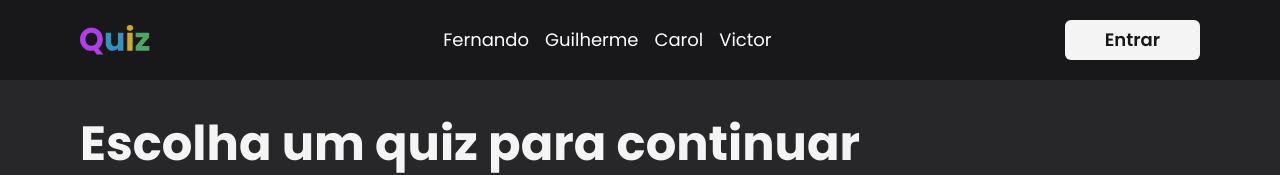
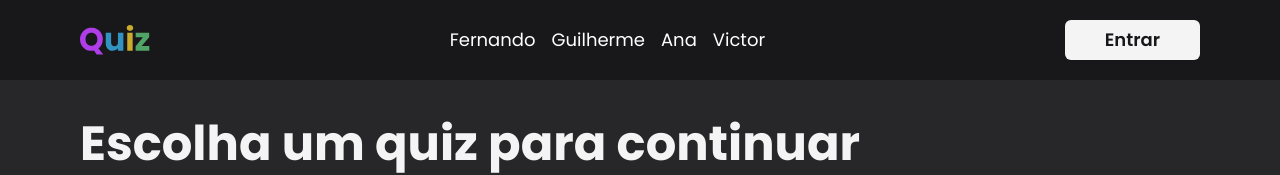
Before and after one commit to gsdeoliveira/friend-quiz, a Next.js app: page / in a window 1280 px wide. Shown: the top 175 px of the page. Built offline with nearby package versions, Linux system fonts and the light colour scheme.

Commit message:
menuItem component

```diff
--- /dev/null
+++ b/components/Menu.tsx
@@ -0,0 +1,9 @@
+import React from 'react'
+
+export const Menu = ({ mobile }: { mobile: boolean }) => {
+  return (
+    <>
+      <div>menu {mobile}</div>
+    </>
+  )
+}
--- a/components/cards.tsx
+++ b/components/cards.tsx
@@ -1,33 +1,7 @@
-import imageMock from '@/public/profile.webp'
+import { cardsMock } from '@/mock/data'
 import { SingleCard } from './singleCard'
 
 export const Cards = () => {
-  const cardsMock = [
-    {
-      name: 'Fernando Nogueira',
-      tags: ['React', 'Next.js', 'TailwindCSS', 'TypeScript'],
-      color: '#AF3EE9',
-      image: imageMock,
-    },
-    {
-      name: 'Guilherme Lopes',
-      tags: ['React', 'Next.js', 'TailwindCSS', 'TypeScript'],
-      color: '#3293C0',
-      image: imageMock,
-    },
-    {
-      name: 'Ana Carolina',
-      tags: ['React', 'Next.js', 'TailwindCSS', 'TypeScript'],
-      color: '#CAAB2D',
-      image: imageMock,
-    },
-    {
-      name: 'Victor Geovanne',
-      tags: ['React', 'Next.js', 'TailwindCSS', 'TypeScript'],
-      color: '#50A465',
-      image: imageMock,
-    },
-  ]
   return (
     <div className="space-y-10">
       <h1 className="text-3xl md:text-5xl font-bold text-zinc-100">
@@ -35,7 +9,7 @@ export const Cards = () => {
       </h1>
       <div className="grid grid-cols-1 gap-4 md:grid-cols-2 w-full">
         {cardsMock.map((card) => (
-          <SingleCard key={card.name} {...card} />
+          <SingleCard key={card.firstName} {...card} />
         ))}
       </div>
     </div>
--- /dev/null
+++ b/components/menuItem.tsx
@@ -0,0 +1,42 @@
+import React from 'react'
+import Link from 'next/link'
+
+interface menuItemProps {
+  firstName: string
+  color: string
+}
+
+function capitalize(str: string) {
+  return str.charAt(0).toUpperCase() + str.slice(1).toLowerCase()
+}
+
+export const MenuItem = (card: menuItemProps) => {
+  return (
+    <li
+      style={{ '--after-bg-color': card.color } as React.CSSProperties}
+      className={`relative after:absolute after:w-0 after:left-1/2 after:h-0.5 after:-bottom-1  after:transition-all`}
+    >
+      <Link href={`/${card.firstName.toLowerCase()}`}>
+        {capitalize(card.firstName)}
+      </Link>
+
+      <style jsx>{`
+        li::after {
+          content: '';
+          background-color: var(--after-bg-color);
+          position: absolute;
+          width: 0;
+          height: 2px;
+          bottom: -2px;
+          left: 50%;
+          transition: all 0.3s ease;
+        }
+
+        li:hover::after {
+          width: 100%;
+          left: 0;
+        }
+      `}</style>
+    </li>
+  )
+}
--- a/components/navbar.tsx
+++ b/components/navbar.tsx
@@ -7,6 +7,8 @@ import { useState } from 'react'
 import { RxHamburgerMenu } from 'react-icons/rx'
 import { IoClose } from 'react-icons/io5'
 import { FaRegUser } from 'react-icons/fa'
+import { MenuItem } from './menuItem'
+import { cardsMock } from '@/mock/data'
 
 export const Navbar = () => {
   const logged = false
@@ -21,18 +23,9 @@ export const Navbar = () => {
 
       <div className="text-white hidden md:block">
         <ul className="flex space-x-4 text-lg">
-          <li>
-            <Link href="/fernando">Fernando</Link>
-          </li>
-          <li>
-            <Link href="/guilherme">Guilherme</Link>
-          </li>
-          <li>
-            <Link href="/carol">Carol</Link>
-          </li>
-          <li>
-            <Link href="/victor">Victor</Link>
-          </li>
+          {cardsMock.map((card) => (
+            <MenuItem key={card.firstName} {...card} />
+          ))}
         </ul>
       </div>
 
--- a/components/singleCard.tsx
+++ b/components/singleCard.tsx
@@ -4,7 +4,8 @@ import Image, { StaticImageData } from 'next/image'
 import { Button } from './ui/button'
 
 interface SingleCardProps {
-  name: string
+  firstName: string
+  secondName: string
   tags: string[]
   color: string
   image: StaticImageData
@@ -18,13 +19,15 @@ export const SingleCard = (card: SingleCardProps) => {
           priority
           placeholder="blur"
           src={card.image}
-          alt={card.name}
+          alt={card.firstName}
           fill
           className="rounded-t-lg xl:rounded-tr-none xl:rounded-l-lg object-cover"
         />
       </div>
       <div className="flex flex-1 flex-col space-y-5 justify-between p-3 sm:p-5 text-zinc-100 w-full h-full">
-        <h2 className="font-semibold text-xl md:text-3xl">{card.name}</h2>
+        <h2 className="font-semibold text-xl md:text-3xl">
+          {card.firstName + ' ' + card.secondName}
+        </h2>
         <ul className="space-y-2">
           {card.tags.map((tag) => (
             <li key={tag}>
--- /dev/null
+++ b/mock/data.ts
@@ -0,0 +1,32 @@
+import imageMock from '@/public/profile.webp'
+
+export const cardsMock = [
+  {
+    firstName: 'Fernando',
+    secondName: 'Nogueira',
+    tags: ['React', 'Next.js', 'TailwindCSS', 'TypeScript'],
+    color: '#AF3EE9',
+    image: imageMock,
+  },
+  {
+    firstName: 'Guilherme',
+    secondName: 'Lopes',
+    tags: ['React', 'Next.js', 'TailwindCSS', 'TypeScript'],
+    color: '#3293C0',
+    image: imageMock,
+  },
+  {
+    firstName: 'Ana',
+    secondName: 'Carolina',
+    tags: ['React', 'Next.js', 'TailwindCSS', 'TypeScript'],
+    color: '#CAAB2D',
+    image: imageMock,
+  },
+  {
+    firstName: 'Victor',
+    secondName: 'Geovanne',
+    tags: ['React', 'Next.js', 'TailwindCSS', 'TypeScript'],
+    color: '#50A465',
+    image: imageMock,
+  },
+]
```
